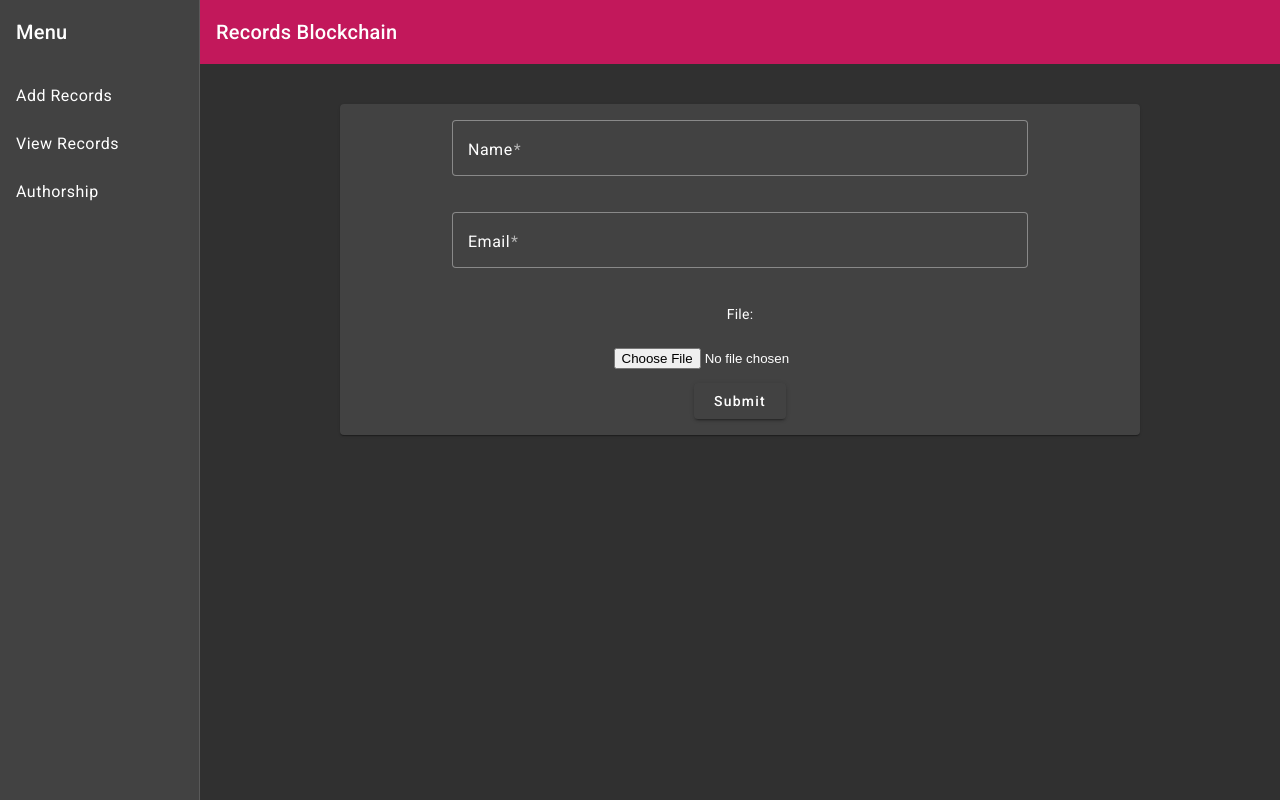
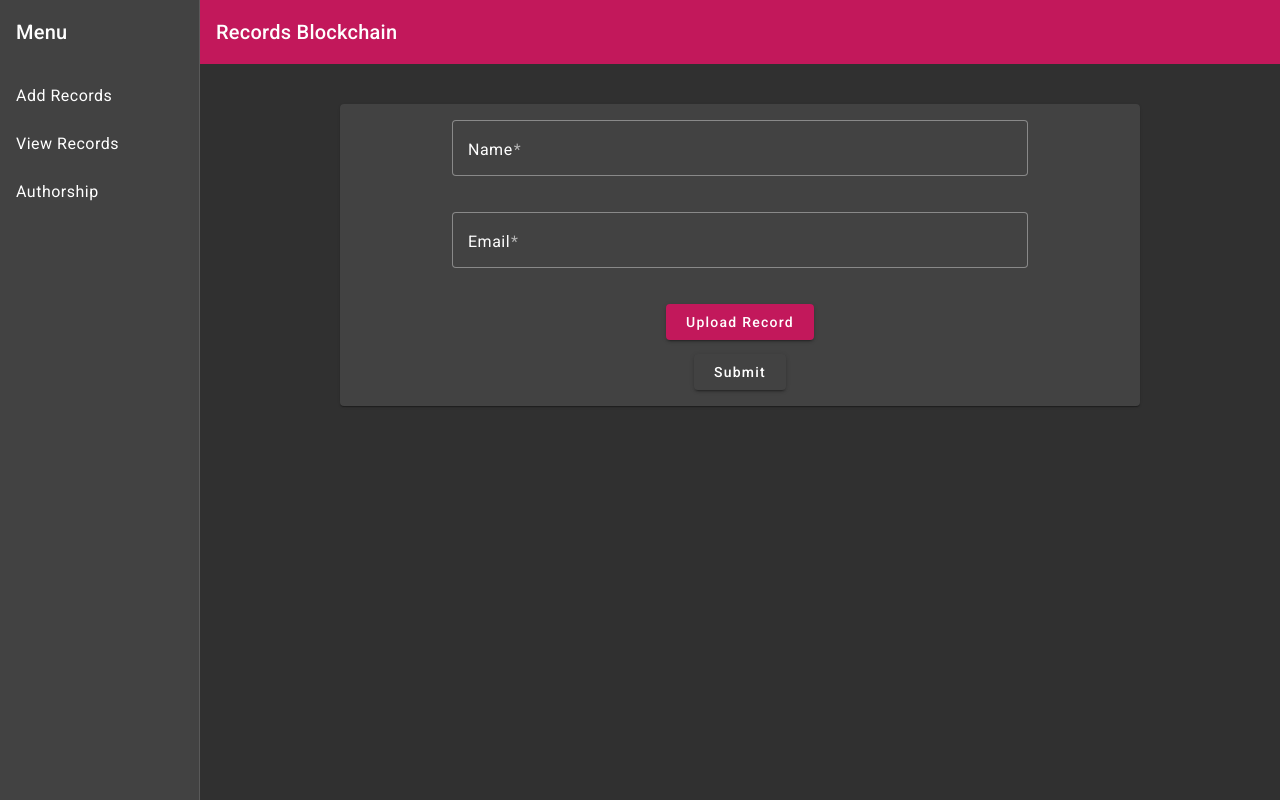
Before and after one commit to refrigeratedwater/blockchain-frontend, an Angular app: page /add in a window 1280 px wide. Built offline with nearby package versions, Linux system fonts and the light colour scheme.

Commit message:
improved styling

```diff
--- a/src/app/components/add-record/add-record.component.html
+++ b/src/app/components/add-record/add-record.component.html
@@ -23,31 +23,26 @@
             required
           />
         </mat-form-field>
-        <mat-label for="file">File:</mat-label>
         <input
           type="file"
-          id="file"
-          name="file"
+          id="fileInput"
+          #fileInput
           (change)="onFileChange($event)"
-          required
+          style="display: none"
         />
+        <button
+          type="button"
+          mat-raised-button
+          color="primary"
+          (click)="fileInput.click()"
+        >
+          Upload Record
+        </button>
+        <mat-card-footer *ngIf="transaction.file_info">
+          <p>File Name: {{ transaction.file_info.name }}</p>
+        </mat-card-footer>
         <button mat-raised-button type="submit">Submit</button>
       </form>
-
-      <mat-card-footer *ngIf="transaction.file_info">
-        <p>File Name: {{ transaction.file_info.name }}</p>
-      </mat-card-footer>
     </mat-card-content>
   </mat-card>
-  <!-- <button mat-raised-button (click)="viewPrev()">View Previous Files</button>
-  <mat-card *ngIf="previous">
-    <mat-card-title>Previous CIDs</mat-card-title>
-    <mat-card-content>
-      <mat-list>
-        <mat-list-item *ngFor="let p of previous">
-          {{ p.cid }} - {{ p.file_name }}
-        </mat-list-item>
-      </mat-list>
-    </mat-card-content>
-  </mat-card> -->
 </section>
--- a/src/app/components/view-author/view-author.component.html
+++ b/src/app/components/view-author/view-author.component.html
@@ -13,6 +13,7 @@
   </form>
 
   <mat-card *ngIf="authors">
+    <mat-card-title> Authors</mat-card-title>
     <ul>
       <li *ngFor="let author of authors?.authorList">{{ author }}</li>
     </ul>
@@ -32,11 +33,18 @@
           </mat-expansion-panel-header>
 
           <mat-list>
+            <!-- Previous CID -->
+            <mat-list-item *ngIf="file.cids.previous">
+              <mat-icon>history</mat-icon>
+              Previous CID:
+              <span matBadgeColor="accent">{{ file.cids.previous }}</span>
+            </mat-list-item>
+
+            <!-- Current CID -->
             <mat-list-item>
-              <p>Current CID: {{ file.cids.current }}</p>
-            </mat-list-item>
-            <mat-list-item *ngIf="file.cids.previous">
-              <p>Previous CID: {{ file.cids.previous }}</p>
+              <mat-icon>check_circle</mat-icon>
+              Current CID:
+              <span matBadgeColor="primary">{{ file.cids.current }}</span>
             </mat-list-item>
           </mat-list>
         </mat-expansion-panel>
--- a/src/app/components/view-author/view-author.component.scss
+++ b/src/app/components/view-author/view-author.component.scss
@@ -2,7 +2,7 @@ section {
   display: flex;
   flex-direction: column;
   align-items: center;
-  padding: 1rem;
+  padding: 3rem;
 
   form {
     display: flex;
@@ -21,10 +21,16 @@ section {
   }
 
   mat-card {
-    width: 80%;
+    width: 90%;
     max-width: 800px;
     margin-top: 15px;
     padding: 15px;
+
+    mat-card-header {
+      font-size: 16px;
+      font-weight: 500;
+      align-self: flex-start;
+    }
 
     ul {
       list-style-type: none;
--- a/src/app/components/view-record/view-record.component.html
+++ b/src/app/components/view-record/view-record.component.html
@@ -3,7 +3,7 @@
     <mat-card-title>Blockchain Status</mat-card-title>
     <mat-card-content>
       <p>Length: {{ blockchain.length }}</p>
-      <p>Nodes: {{ blockchain.nodes.join(", ") }}</p>
+      <!-- <p>Nodes: {{ blockchain.nodes.join(", ") }}</p> -->
     </mat-card-content>
   </mat-card>
 
--- a/src/app/components/view-record/view-record.component.scss
+++ b/src/app/components/view-record/view-record.component.scss
@@ -1,81 +1,77 @@
 section {
-  margin: 20px;
-}
+  padding: 30px;
 
-// Styling for the mat-card
-mat-card {
-  margin-bottom: 20px;
+  mat-card {
+    margin-bottom: 25px;
+    box-shadow: 0 2px 5px rgba(0, 0, 0, 0.05);
 
-  mat-card-title {
-    margin: 10px;
-    font-size: 24px;
-    font-weight: bold;
-    color: white;
-  }
+    mat-card-title {
+      padding: 15px 20px;
+    }
 
-  mat-card-content {
-    p {
-      font-size: 16px;
-      margin-bottom: 10px;
-    }
-  }
-}
+    mat-card-content {
+      padding: 15px 20px;
 
-// Styling for the main expansion panel
-mat-expansion-panel {
-  margin-bottom: 10px;
-
-  mat-expansion-panel-header {
-    mat-panel-title {
-      font-size: 18px;
-      font-weight: 600;
+      p {
+        margin-bottom: 10px;
+      }
     }
   }
 
-  mat-list {
-    mat-list-item {
-      p {
-        font-size: 14px;
+  mat-expansion-panel {
+    margin: 20px 0;
+    box-shadow: 0 2px 5px rgba(0, 0, 0, 0.03);
+
+    mat-expansion-panel-header {
+      padding: 0 20px;
+
+      &:hover {
+        color: inherit;
+      }
+
+      mat-panel-title {
+        padding: 10px 0;
+      }
+    }
+
+    mat-list {
+      mat-list-item {
+        padding: 10px 20px;
+
         a {
-          font-size: 14px;
-          color: #007bff;
-          text-decoration: none;
+          text-decoration: underline;
           cursor: pointer;
 
           &:hover {
-            text-decoration: underline;
+            color: #007bff;
           }
         }
       }
+
+      mat-progress-bar {
+        margin-top: 10px;
+      }
     }
 
-    // Styling for the transaction's expansion panel
     mat-expansion-panel {
-      mat-expansion-panel-header {
-        font-size: 16px;
-        font-weight: 500;
+      margin: 10px 0;
+      box-shadow: 0 4px 8px rgba(0, 0, 0, 0.200);
+
+      .mat-expansion-panel-content {
+        height: 0;
+        overflow: hidden;
+        transition: height 0.25s ease-in-out;
       }
 
-      mat-list-item {
-        p {
-          font-size: 14px;
+      &.mat-expanded {
+        .mat-expansion-panel-content {
+          height: auto;
+          overflow: visible;
         }
       }
 
-      // Styling for the file details' expansion panel
-      mat-expansion-panel {
-        margin-left: 20px;
-
-        mat-expansion-panel-header {
-          font-size: 14px;
-          font-weight: 500;
-        }
-
-        mat-list-item {
-          p {
-            font-size: 12px;
-          }
-        }
+      mat-expansion-panel-header {
+        padding: 0 15px;
       }
     }
   }
--- a/src/app/material/material.module.ts
+++ b/src/app/material/material.module.ts
@@ -7,6 +7,7 @@ import { MatCardModule } from '@angular/material/card';
 import { MatExpansionModule } from '@angular/material/expansion';
 import { MatListModule } from '@angular/material/list';
 import { MatProgressBarModule } from '@angular/material/progress-bar';
+import { MatBadgeModule } from '@angular/material/badge';
 
 const Modules = [
   MatButtonModule,
@@ -17,6 +18,7 @@ const Modules = [
   MatExpansionModule,
   MatListModule,
   MatProgressBarModule,
+  MatBadgeModule,
 ];
 
 @NgModule({
```
Also changed, not shown: src/app/components/add-record/add-record.component.scss (line endings or trailing spaces).
